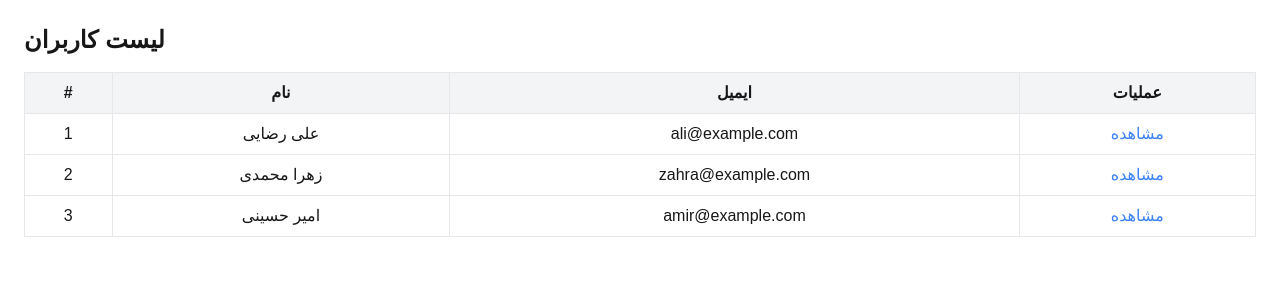
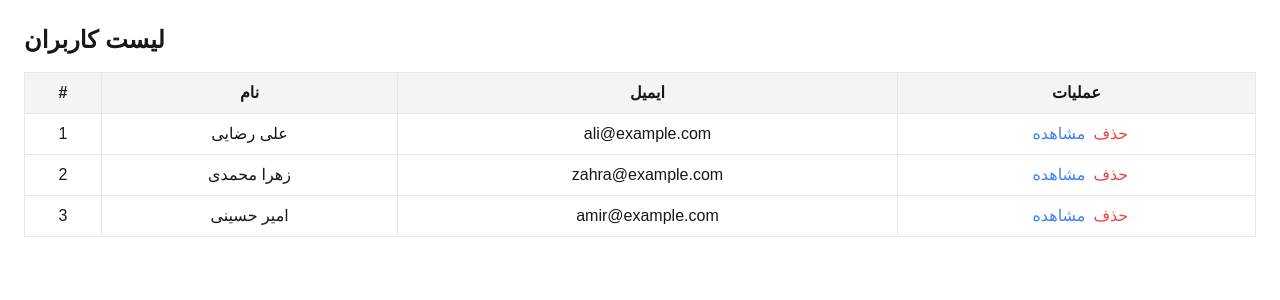
Before and after one commit to negin-khademi/admin-dashboard, a Next.js app: page /users in a window 1280 px wide. Shown: the top 300 px of the page. Built offline with nearby package versions, Linux system fonts and the light colour scheme.

Commit message:
delete user

```diff
--- a/app/users/page.tsx
+++ b/app/users/page.tsx
@@ -1,10 +1,24 @@
-const users = [
-  { id: 1, name: 'علی رضایی', email: 'ali@example.com' },
-  { id: 2, name: 'زهرا محمدی', email: 'zahra@example.com' },
-  { id: 3, name: 'امیر حسینی', email: 'amir@example.com' },
-];
+'use client';
+
+import { useState } from 'react';
+
+type User = {
+  id: number;
+  name: string;
+  email: string;
+};
 
 export default function UsersPage() {
+  const [users, setUsers] = useState<User[]>([
+    { id: 1, name: 'علی رضایی', email: 'ali@example.com' },
+    { id: 2, name: 'زهرا محمدی', email: 'zahra@example.com' },
+    { id: 3, name: 'امیر حسینی', email: 'amir@example.com' },
+  ]);
+
+  const deleteUser = (id: number) => {
+    setUsers(users.filter((user) => user.id !== id));
+  };
+
   return (
     <div className="p-6">
       <h2 className="text-2xl font-bold mb-4">لیست کاربران</h2>
@@ -24,9 +38,12 @@ export default function UsersPage() {
               <td className="border p-2">{user.name}</td>
               <td className="border p-2">{user.email}</td>
               <td className="border p-2">
-                <a href={`/users/${user.id}`} className="text-blue-500 hover:underline">
+                <a href={`/users/${user.id}`} className="text-blue-500 hover:underline mx-2">
                   مشاهده
                 </a>
+                <button onClick={() => deleteUser(user.id)} className="text-red-500 hover:underline">
+                  حذف
+                </button>
               </td>
             </tr>
           ))}
```
